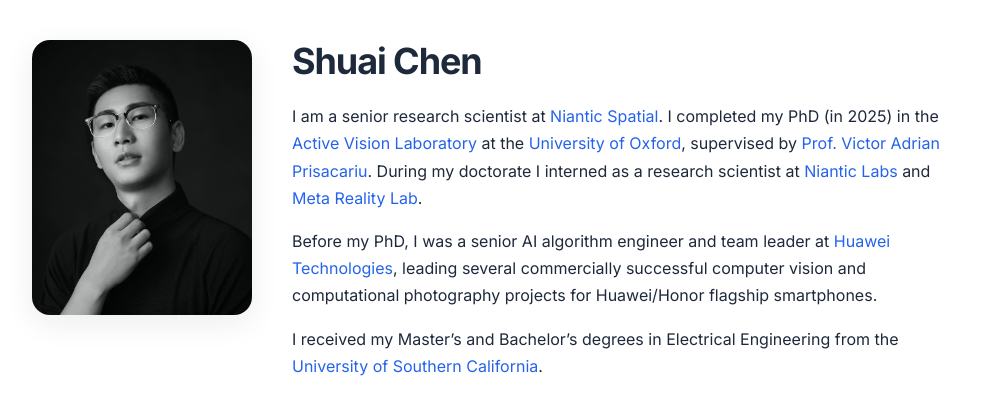
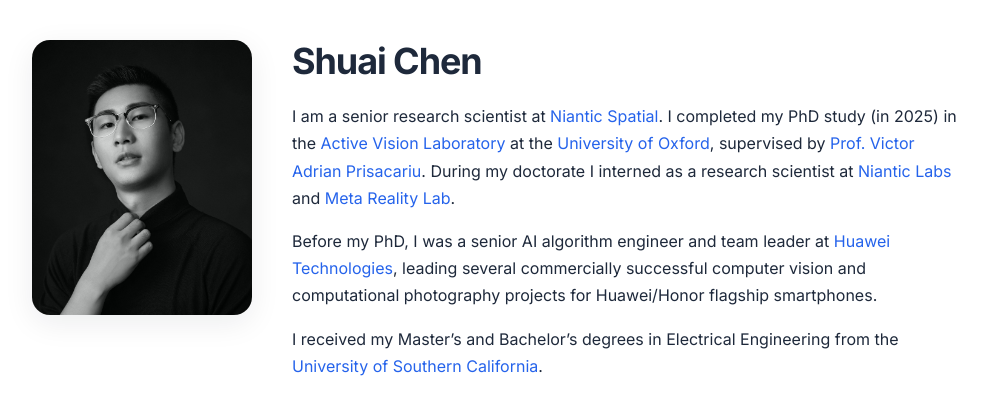
Before and after one commit to chenusc11/chenusc11.github.io, a plain HTML site: page index.html in a window 1280 px wide. Shown: the top 397 px of the page, without its empty margins (140-1127 px from the left). Drawn offline with Linux system fonts and the light colour scheme; some icons are missing.

Commit message:
update web

```diff
--- a/index.html
+++ b/index.html
@@ -24,7 +24,7 @@
     <!-- <a href="images/cs2.jpg"><img style="width:60%;max-width:60%;text-align:center;horizontal-align:middle;" alt="profile photo" src="images/cs2.jpg" class="hoverZoomLink"></a> -->
     <div class="profile-info">
       <p><name>Shuai Chen</name></p>
-      <p>I am a senior research scientist at <a href="https://www.nianticspatial.com">Niantic Spatial</a>. I completed my PhD (in 2025) in the <a href="https://www.robots.ox.ac.uk/ActiveVision/index.html">Active Vision Laboratory</a> at the <a href="https://www.ox.ac.uk">University of Oxford</a>, supervised by <a href="https://www.robots.ox.ac.uk/~victor/">Prof. Victor Adrian Prisacariu</a>. During my doctorate I interned as a research scientist at <a href="https://nianticlabs.com">Niantic Labs</a> and <a href="https://about.meta.com/realitylabs/">Meta Reality Lab</a>.</p>
+      <p>I am a senior research scientist at <a href="https://www.nianticspatial.com">Niantic Spatial</a>. I completed my PhD study (in 2025) in the <a href="https://www.robots.ox.ac.uk/ActiveVision/index.html">Active Vision Laboratory</a> at the <a href="https://www.ox.ac.uk">University of Oxford</a>, supervised by <a href="https://www.robots.ox.ac.uk/~victor/">Prof. Victor Adrian Prisacariu</a>. During my doctorate I interned as a research scientist at <a href="https://nianticlabs.com">Niantic Labs</a> and <a href="https://about.meta.com/realitylabs/">Meta Reality Lab</a>.</p>
       <p>Before my PhD, I was a senior AI algorithm engineer and team leader at <a href="https://www.huawei.com/">Huawei Technologies</a>, leading several commercially successful computer vision and computational photography projects for Huawei/Honor flagship smartphones.</p>
       <p>I received my Master’s and Bachelor’s degrees in Electrical Engineering from the <a href="https://minghsiehece.usc.edu">University of Southern California</a>.</p>
       <div class="links">
```
